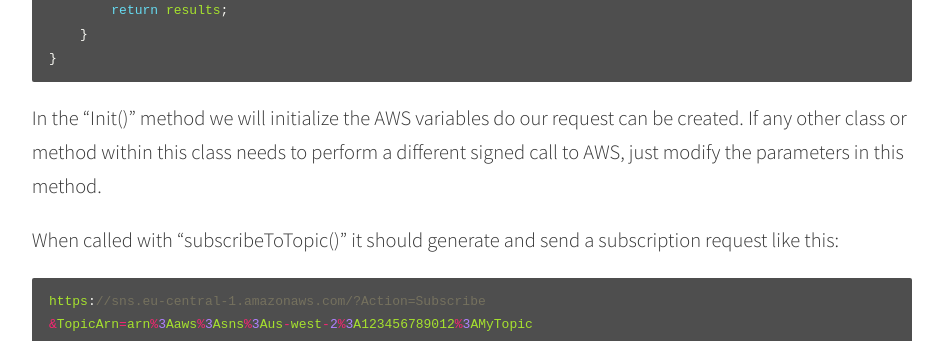
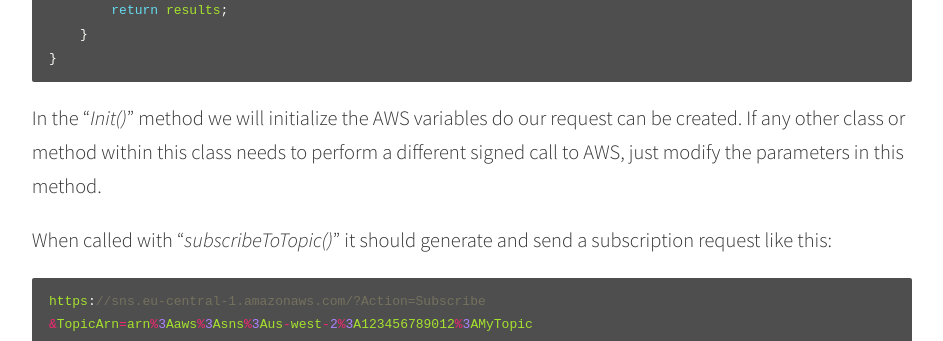
Before and after one commit to blackbirdcrew/BLOG, a Jekyll site: the page built from _posts/2019-10-10-Calculating-AWS-Signature-Version-4-in-Salesforce-Apex.md, in a window 1280 px wide and 900 px high, scrolled down 10101 px. Shown: the part 155-496 px from the top of the window, without its empty margins (168-1111 px from the left). Built offline with Jekyll 4.4.1, drawn with Linux system fonts in a browser that asks for light colours; comment, search, counter and statistics services are not loaded.

````diff
--- a/_posts/2019-10-10-Calculating-AWS-Signature-Version-4-in-Salesforce-Apex.md
+++ b/_posts/2019-10-10-Calculating-AWS-Signature-Version-4-in-Salesforce-Apex.md
@@ -347,9 +347,9 @@ public without sharing class AWS_SNS extends AWS{
     }
 }
 ```
-In the “Init()” method we will initialize the AWS variables do our request can be created. If any other class or method within this class needs to perform a different signed call to AWS, just modify the parameters in this method.
+In the “*Init()*” method we will initialize the AWS variables do our request can be created. If any other class or method within this class needs to perform a different signed call to AWS, just modify the parameters in this method.
 
-When called with “subscribeToTopic()” it should generate and send a subscription request like this:
+When called with “*subscribeToTopic()*” it should generate and send a subscription request like this:
 ```javascript
 https://sns.eu-central-1.amazonaws.com/?Action=Subscribe
 &TopicArn=arn%3Aaws%3Asns%3Aus-west-2%3A123456789012%3AMyTopic
````
